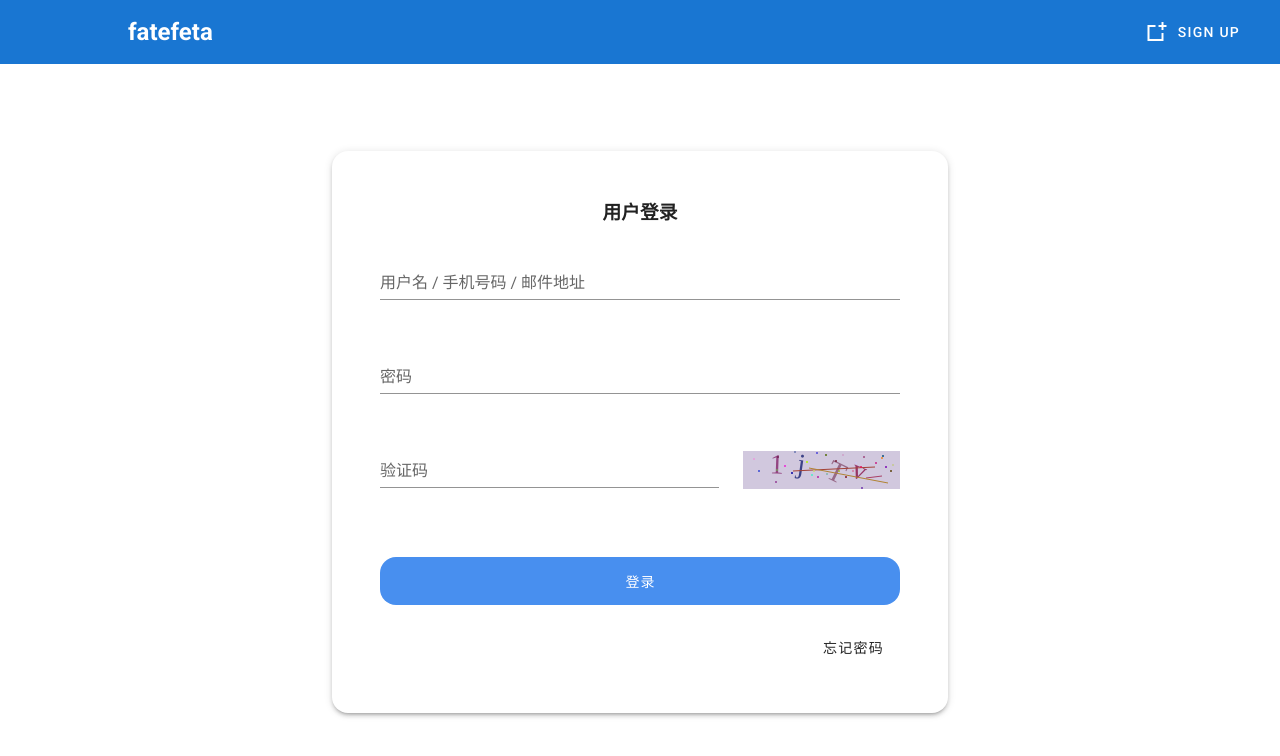
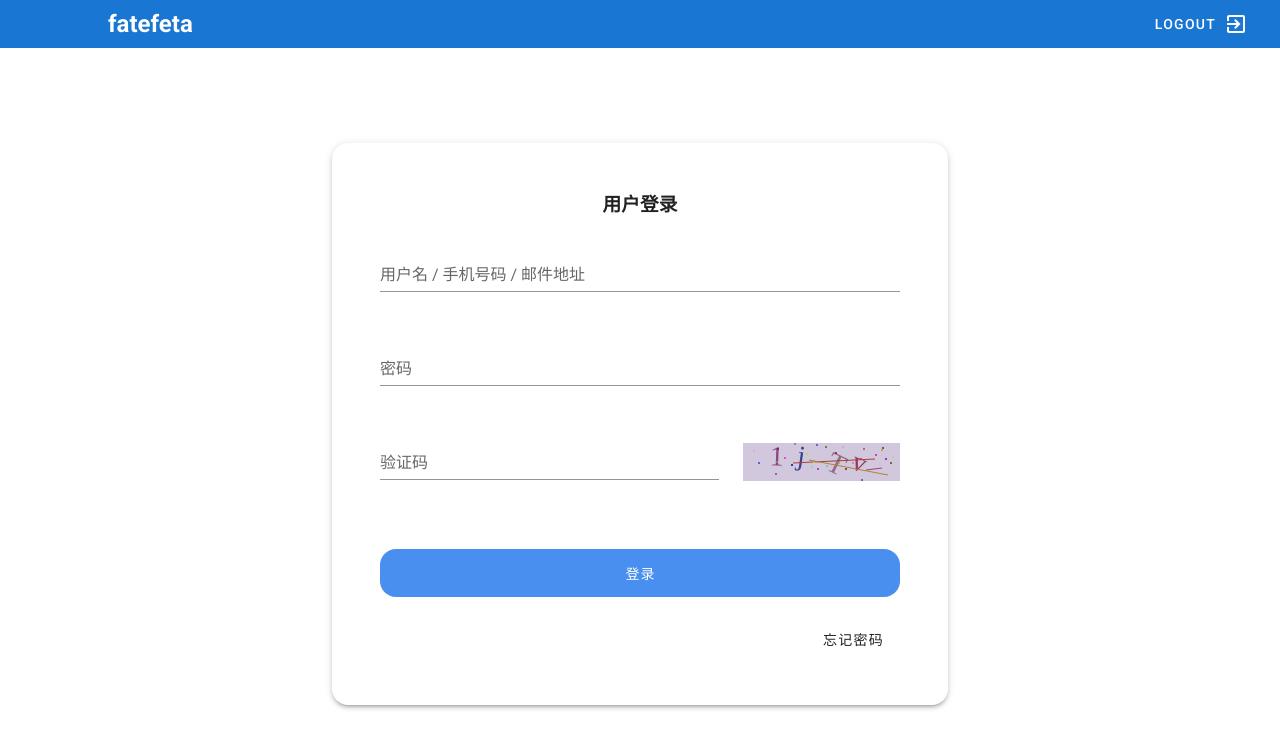
Before and after one commit to mister7/demo-fatefeta, a Vue app: page / in a window 1280 px wide. Shown: the top 756 px of the page. Built offline with nearby package versions, Linux system fonts and the light colour scheme.

Commit message:
feat(store): implement vuex
Implement vuex.

```diff
--- a/package.json
+++ b/package.json
@@ -10,7 +10,8 @@
   "dependencies": {
     "core-js": "^3.6.5",
     "vue": "^2.6.11",
-    "vuetify": "^2.4.0"
+    "vuetify": "^2.4.0",
+    "vuex": "^3.6.2"
   },
   "devDependencies": {
     "@vue/cli-plugin-babel": "~4.5.0",
--- a/src/App.vue
+++ b/src/App.vue
@@ -5,36 +5,36 @@
       color="primary"
       dark
       elevation="0"
+      dense=true
     >
       <div class="d-flex align-center">
         <v-img
           v-if="['xs'].includes($vuetify.breakpoint.name)"
-          alt="fatefeta Logo"
           class="shrink mx-4"
           contain
           src="@/assets/logo.png"
           transition="scale-transition"
-          width="40"
+          width="30"
           dense=true
         />
         <v-img
           v-else
           alt="fatefeta Logo"
-          class="shrink mx-4 mt-6"
+          class="shrink mx-4 mt-4"
           contain
           src="@/assets/logo.png"
           transition="scale-transition"
-          width="80"
+          width="60"
           dense=true
         />
 
-        <h2 v-if="!['xs'].includes($vuetify.breakpoint.name)" class="mr-2">fatefeta</h2>
+        <h2 v-if="!['xs'].includes($vuetify.breakpoint.name)" class="mr-2">{{title}}</h2>
       </div>
 
       <v-spacer></v-spacer>
 
       <v-btn
-        v-if="loginStatus==='Not Login Yet'"
+        v-if="$store.session===null"
         target="_blank"
         text
       >
@@ -69,7 +69,13 @@ export default {
   },
 
   data: () => ({
-    loginStatus: 'Not Login Yet',
+    title: 'fatefeta'
   }),
+
+  methods: {
+    getUrl(src) {
+      return require('@/' + src)
+    }
+  }
 };
 </script>
--- a/src/main.js
+++ b/src/main.js
@@ -1,13 +1,12 @@
 import Vue from 'vue'
 import App from './App.vue'
 import vuetify from './plugins/vuetify'
-
-import SIdentify from './components/AuthCode'
+import store from './store'
 
 Vue.config.productionTip = false
-Vue.use(SIdentify)
 
 new Vue({
   vuetify,
+  store,
   render: h => h(App)
 }).$mount('#app')
--- /dev/null
+++ b/src/store/index.js
@@ -0,0 +1,12 @@
+import Vue from 'vue'
+import Vuex from 'vuex'
+
+Vue.use(Vuex)
+
+const store = new Vuex.Store({
+    state: {
+      session: null
+    },
+  })
+
+  export default store;
```
Also changed, not shown: src/components/AuthCode.vue (renamed from src/components/authCode.vue), 2 other files (tests, documents, lock files or other folders).
